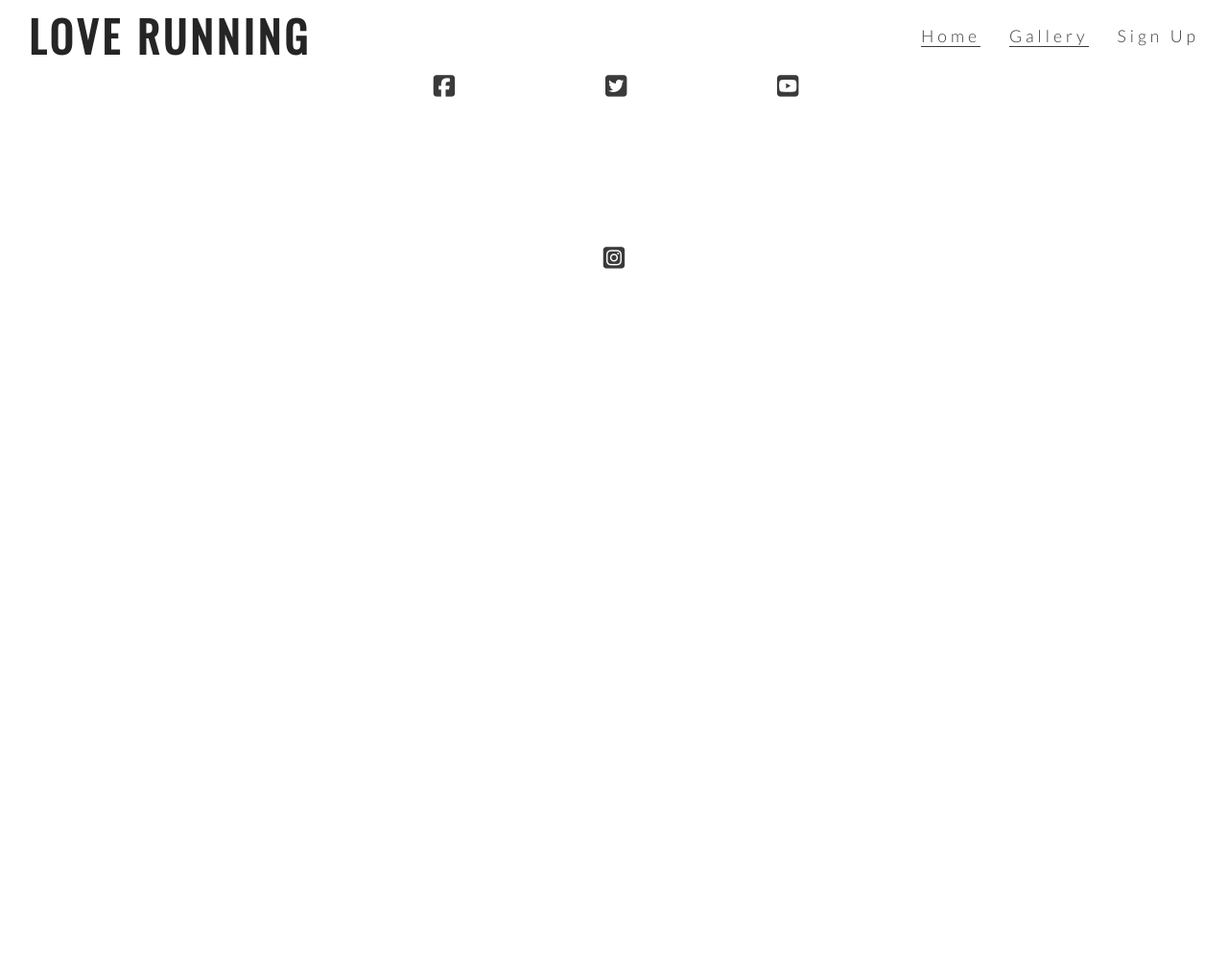
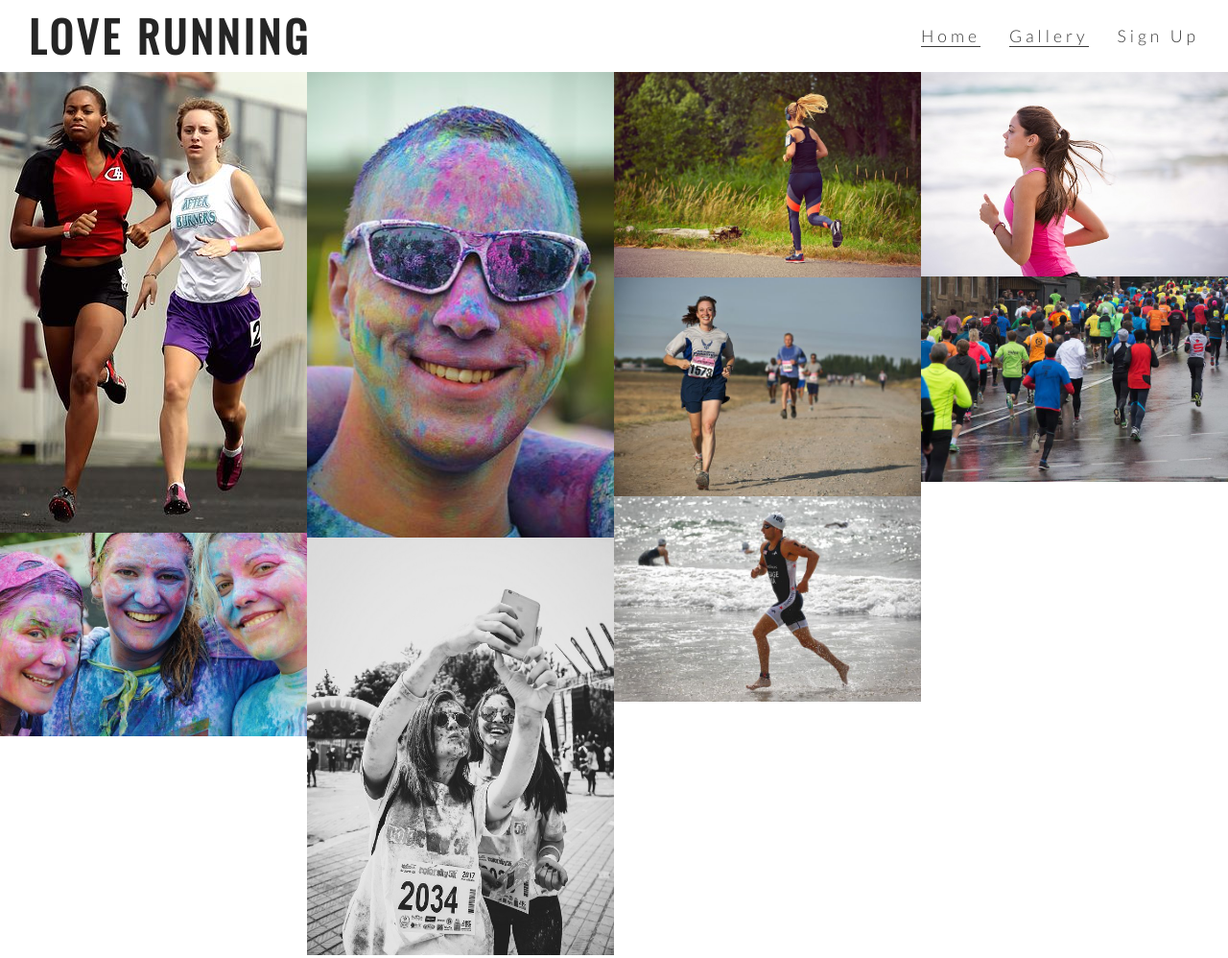
Before and after one commit to lastchancebar/love-running, a plain HTML site: page gallery.html in a window 1280 px wide. Shown: the top 998 px of the page at 96% size. Before the commit the page ends 800 px from the top, so only its background shows below. Drawn offline with nearby package versions, Linux system fonts and the light colour scheme.

Commit message:
add photos and masnry styling

```diff
--- a/assets/css/style.css
+++ b/assets/css/style.css
@@ -229,3 +229,15 @@ footer{
     padding: 5%;
     color: #3a3a3a;
 }
+/* gallery photos*/
+
+#photos{
+    clear:both;
+    line-height: 0;
+    column-count: 4;
+    column-gap: 0;
+
+}
+#photos > img {
+    width:100%;
+}
--- a/gallery.html
+++ b/gallery.html
@@ -33,7 +33,17 @@
             </nav>
 
     </header>
-
+<section id="photos">
+    <img src= "assets/images/athletes.jpg" alt="Two athletes running together">
+    <img src= "assets/images/girls.jpg" alt="Three girls running together at a charity race">
+    <img src= "assets/images/man.jpg" alt="Smiling running man with muddy face and sunglasses">
+    <img src= "assets/images/mud-run.jpg" alt="Three muddy but smiling athlets after trail race">
+    <img src= "assets/images/runner1.jpg" alt="Runner with headphones on forest or park path">
+    <img src= "assets/images/runner2.jpg" alt="Marathon competitor at front of field smiling">
+    <img src= "assets/images/runner3.jpg" alt="Barefoot tri-athlete running at sea shore, others going into sea">
+    <img src= "assets/images/runner4.jpg" alt="girl jogging">
+    <img src= "assets/images/running_gang.jpg" alt="Marathon runners on wet city street">
+    </section>
 
     <footer >
                 <ul class= "social-networks">
```
Also changed, not shown: assets/images/athletes.jpg (added), assets/images/girls.jpg (added), assets/images/man.jpg (added), assets/images/mud-run.jpg (added), assets/images/runner1.jpg (added), assets/images/runner2.jpg (added), assets/images/runner3.jpg (added), assets/images/runner4.jpg (added), assets/images/running_gang.jpg (added).
